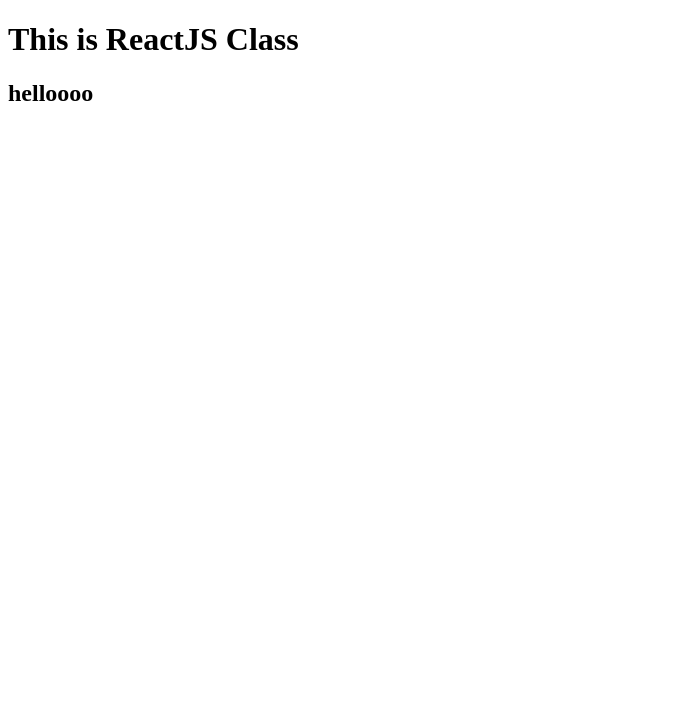
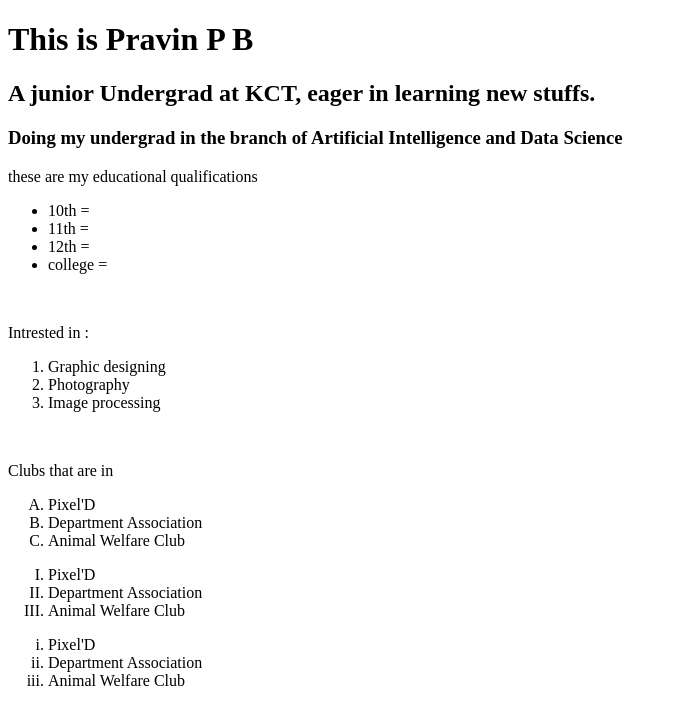
Before and after one commit to pravinpb/fullstack, a plain HTML site: page index.html in a window 1280 px wide. Shown: the whole page, without its empty margins (0-677 px from the left). Drawn offline with Linux system fonts and the light colour scheme.

Commit message:
basic tags

```diff
--- a/index.html
+++ b/index.html
@@ -6,8 +6,45 @@
     <title>ReactJS</title>
 </head>
 <body>
-    <h1>This is ReactJS Class</h1>
-    <h2>helloooo</h2>
-    <p></p>
+    <h1>This is Pravin P B</h1>
+    <h2>A junior Undergrad at KCT, eager in learning new stuffs.</h2>
+    <h3>Doing my undergrad in the branch of Artificial Intelligence and Data Science</h3>
+    <p>these are my educational qualifications</p>
+
+    <ul>
+        <li>10th = </li>
+        <li>11th = </li>
+        <li>12th = </li>
+        <li>college = </li>
+    </ul>
+
+    <br>
+    <p>Intrested in :</p>
+    <ol>
+        <li>Graphic designing</li>
+        <li>Photography</li>
+        <li>Image processing</li>
+    </ol>
+    <br>
+
+    <p>Clubs that are in </p>
+
+    <ol type="A" start="1">
+        <li></a>Pixel'D</li>
+        <li>Department Association</li>
+        <li>Animal Welfare Club</li>
+    </ol>
+
+    <ol type="I" start="1">
+        <li></a>Pixel'D</li>
+        <li>Department Association</li>
+        <li>Animal Welfare Club</li>
+    </ol>
+
+    <ol type="i" start="1">
+        <li></a>Pixel'D</li>
+        <li>Department Association</li>
+        <li>Animal Welfare Club</li>
+    </ol>
 </body>
 </html>
```
